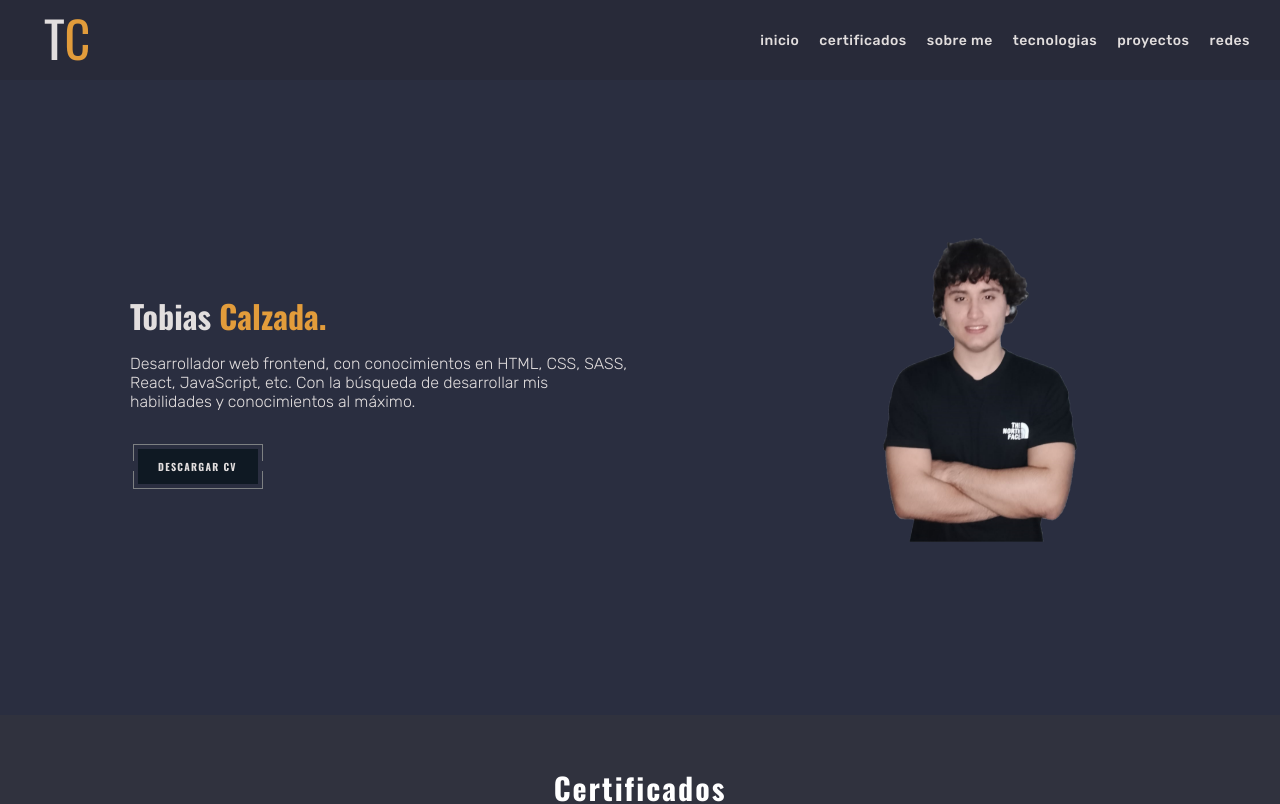
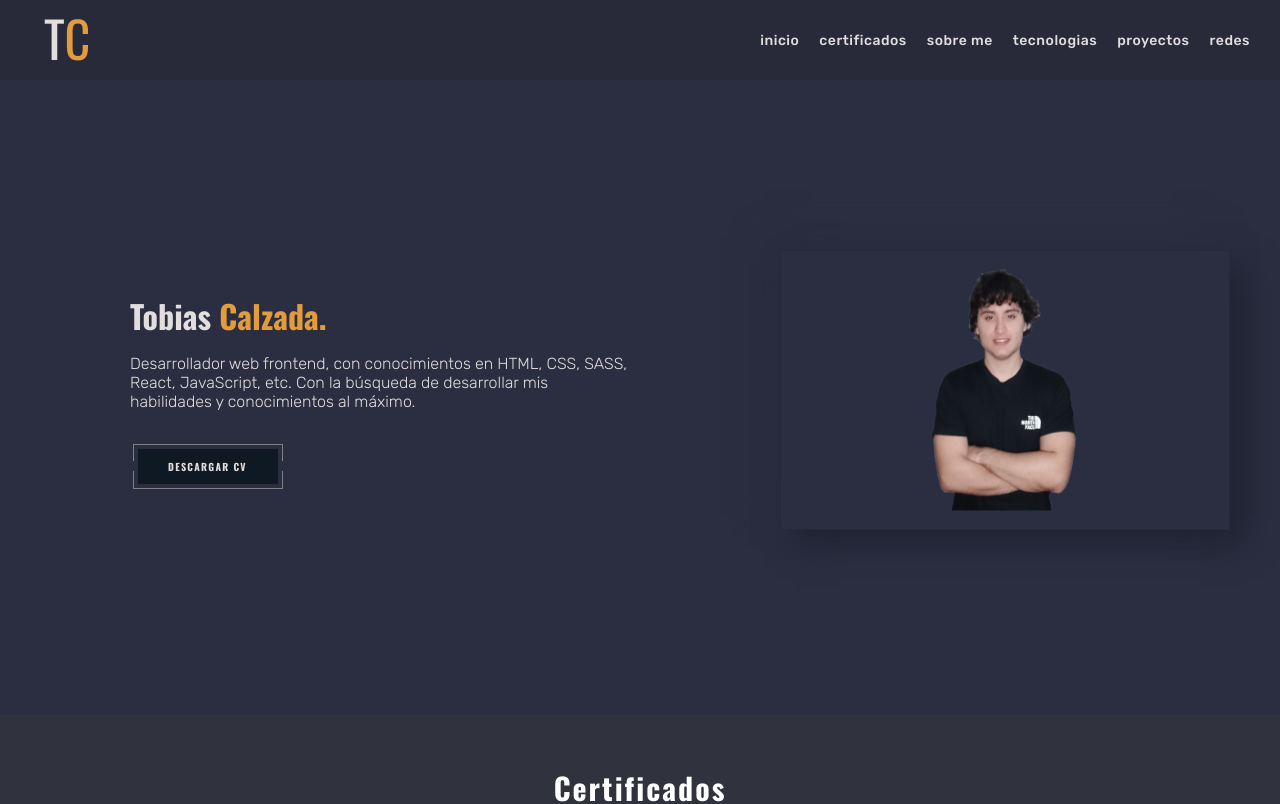
Before and after one commit to TobiasCalzada/portafolio, a React (Create React App) app: page / in a window 1280 px wide. Shown: the top 804 px of the page. Built offline with nearby package versions, Linux system fonts and the light colour scheme.

Commit message:
imagen main y boton modificados

```diff
--- a/src/Componentes/Main/Main.css
+++ b/src/Componentes/Main/Main.css
@@ -10,10 +10,10 @@ html{
 .seccion1{
     display: flex;
     align-items: center;
-    justify-content: center;
     padding-top: 120px;
     margin-bottom: 135px;
     height: 500px;
+    gap: 50px;
 }
 
 .seccion2{
--- a/src/Componentes/Main/PrimeraSeccion/ImgMain/ImgMain.css
+++ b/src/Componentes/Main/PrimeraSeccion/ImgMain/ImgMain.css
@@ -1,9 +1,20 @@
-.contenedorDeImgMain{
-    width: 650px;
-    height: 350px;
-}
-
 .imagenDeMain{
     height: 100%;
     width: 100%;
 }
+
+.cardDeImagenMain {
+    border: 1px solid  #1a1d284a;
+    width: 450px;
+    height: 280px;
+    background-color:  #2a2e40;
+    box-shadow: 15px 15px 30px   #202331,-15px -15px 30px   #2a2e40 ;
+    transition: border-radius cubic-bezier(0.075, 0.82, 0.165, 1) 1s,
+    transform cubic-bezier(0.075, 0.82, 0.165, 1) 1s;
+}
+
+.cardDeImagenMain:hover {
+    border-bottom-right-radius: 50px;
+    border-top-left-radius: 50px;
+    transform: scale(1.05);
+}
--- a/src/Componentes/Main/PrimeraSeccion/ImgMain/ImgMain.jsx
+++ b/src/Componentes/Main/PrimeraSeccion/ImgMain/ImgMain.jsx
@@ -4,7 +4,7 @@ import persona from "../../../../assets/Imagenes/persona.png"
 function ImgMain(){
 
     return(
-        <div className="contenedorDeImgMain">
+        <div class="cardDeImagenMain">
             <img className="imagenDeMain" src={persona} alt="imagen de mi persona"></img>
         </div>
     );
--- a/src/Componentes/Main/PrimeraSeccion/TextoMain/TextoMain.css
+++ b/src/Componentes/Main/PrimeraSeccion/TextoMain/TextoMain.css
@@ -41,7 +41,7 @@
     font-weight: bold;
     font-size: 10px;
     transition: all .15s ease;
-    width: 130px;
+    width: 150px;
 }
 
 .padreEnlacePdf a{
@@ -93,7 +93,7 @@
 .button_lg {
     position: relative;
     display: block;
-    padding: 10px 20px;
+    padding: 10px 30px;
     color: #e2dede;
     background-color: #0f1923;
     overflow: hidden;
```
